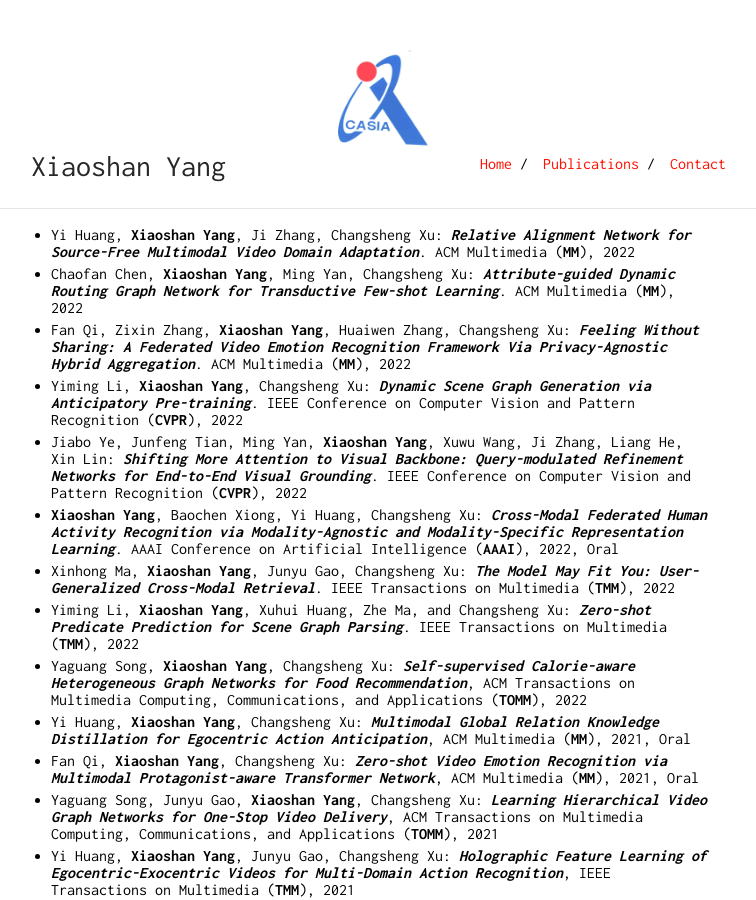
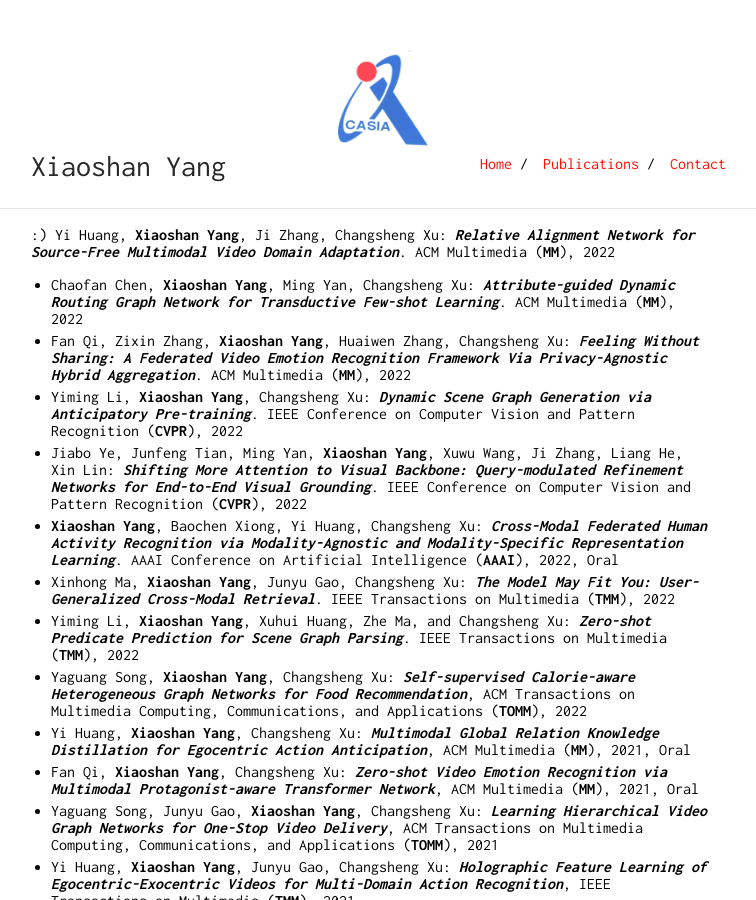
Before and after one commit to YangXS/yangxs.github.io, a Jekyll site: the page built from publications.md, in a window 1280 px wide and 900 px high. Shown: the whole window, without its empty margins (259-1015 px from the left). Built offline with Jekyll 4.4.1, drawn with Linux system fonts in a browser that asks for light colours.

Commit message:
Update publications.md

```diff
--- a/publications.md
+++ b/publications.md
@@ -1,7 +1,7 @@
 ---
 layout: default
 ---
-* Yi Huang, **Xiaoshan Yang**, Ji Zhang, Changsheng Xu: ***Relative Alignment Network for Source-Free Multimodal Video Domain Adaptation***. ACM Multimedia (**MM**), 2022
+:) Yi Huang, **Xiaoshan Yang**, Ji Zhang, Changsheng Xu: ***Relative Alignment Network for Source-Free Multimodal Video Domain Adaptation***. ACM Multimedia (**MM**), 2022
 * Chaofan Chen, **Xiaoshan Yang**, Ming Yan, Changsheng Xu: ***Attribute-guided Dynamic Routing Graph Network for Transductive Few-shot Learning***. ACM Multimedia (**MM**), 2022
 * Fan Qi, Zixin Zhang, **Xiaoshan Yang**, Huaiwen Zhang, Changsheng Xu: ***Feeling Without Sharing: A Federated Video Emotion Recognition Framework Via Privacy-Agnostic Hybrid Aggregation***. ACM Multimedia (**MM**), 2022
 * Yiming Li, **Xiaoshan Yang**, Changsheng Xu: ***Dynamic Scene Graph Generation via Anticipatory Pre-training***. IEEE Conference on Computer Vision and Pattern Recognition (**CVPR**), 2022
```
